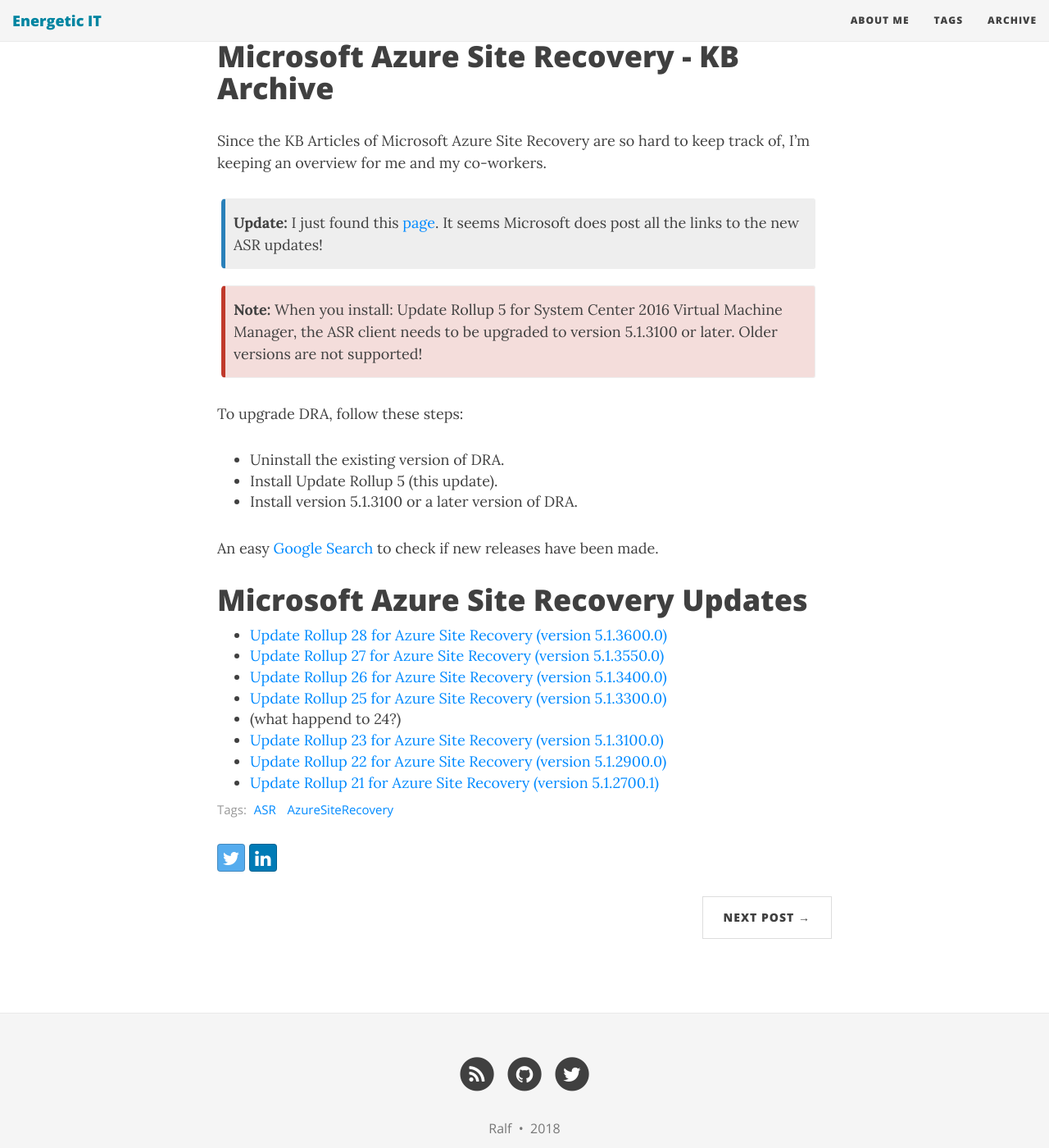
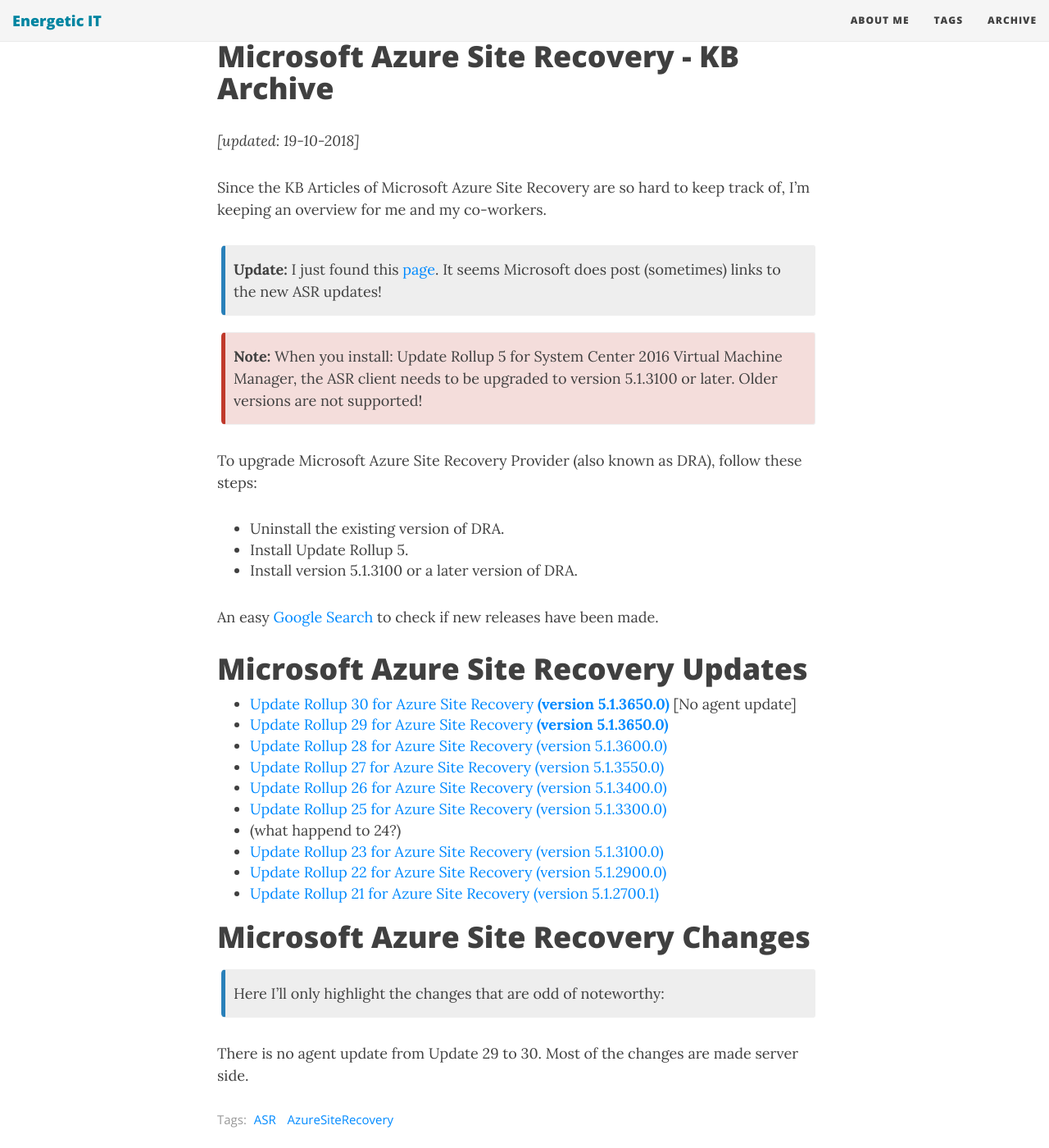
Before and after one commit to energetic-it/energetic-it.github.io, a Jekyll site: the page built from _posts/2018-08-19-microsoft-azure-site-recovery-kb-archive.md, in a window 1280 px wide and 1400 px high, scrolled down 376 px. Shown: the whole window at 82% size. Built offline with Jekyll 4.4.1, drawn with Linux system fonts in a browser that asks for light colours; nearby versions of some CDN libraries.

Commit message:
updated the ASR links

```diff
--- a/_posts/2018-08-19-microsoft-azure-site-recovery-kb-archive.md
+++ b/_posts/2018-08-19-microsoft-azure-site-recovery-kb-archive.md
@@ -9,24 +9,27 @@
 
 # Microsoft Azure Site Recovery - KB Archive
 
+_[updated: 19-10-2018]_
+
 Since the KB Articles of Microsoft Azure Site Recovery are so hard to keep track of, I'm keeping an overview for me and my co-workers.
 
 {: .box-note}
-**Update:** I just found this [page](https://azure.microsoft.com/en-us/updates/?product=site-recovery). It seems Microsoft does post all the links to the new ASR updates!
+**Update:** I just found this [page](https://azure.microsoft.com/en-us/updates/?product=site-recovery). It seems Microsoft does post (sometimes) links to the new ASR updates!
 
 {: .box-error}
 **Note:** When you install: Update Rollup 5 for System Center 2016 Virtual Machine Manager, the ASR client needs to be upgraded to version 5.1.3100 or later. Older versions are not supported!
 
-To upgrade DRA, follow these steps:
+To upgrade Microsoft Azure Site Recovery Provider (also known as DRA), follow these steps:
 
 - Uninstall the existing version of DRA.
-- Install Update Rollup 5 (this update).
+- Install Update Rollup 5.
 - Install version 5.1.3100 or a later version of DRA.
 
 An easy [Google Search](https://www.google.com/search?q=Update+Rollup+*+for+Azure+Site+Recovery+site:https://support.microsoft.com/en-us/help&lr=&hl=en&source=lnt&tbs=sbd:1,qdr:y&sa=X&ved=0ahUKEwiT7fKn9qrbAhVRr6QKHeXNCc0QpwUIIA&biw=1920&bih=974) to check if new releases have been made.
 
 # Microsoft Azure Site Recovery Updates
-
+- [Update Rollup 30 for Azure Site Recovery __(version 5.1.3650.0)__](https://support.microsoft.com/en-us/help/4468181/azure-site-recovery-update-rollup-30) [No agent update]
+- [Update Rollup 29 for Azure Site Recovery __(version 5.1.3650.0)__](https://support.microsoft.com/en-us/help/4466466/update-rollup-29-for-azure-site-recovery)
 - [Update Rollup 28 for Azure Site Recovery (version 5.1.3600.0)](https://support.microsoft.com/en-us/help/4460079/update-rollup-28-for-azure-site-recovery)
 - [Update Rollup 27 for Azure Site Recovery (version 5.1.3550.0)](https://support.microsoft.com/en-us/help/4055712/update-rollup-27-for-azure-site-recovery)
 - [Update Rollup 26 for Azure Site Recovery (version 5.1.3400.0)](https://support.microsoft.com/en-us/help/4344054/update-rollup-26-for-azure-site-recovery)
@@ -35,3 +38,10 @@
 - [Update Rollup 23 for Azure Site Recovery (version 5.1.3100.0)](https://support.microsoft.com/en-us/help/4091311/update-rollup-23-for-azure-site-recovery)
 - [Update Rollup 22 for Azure Site Recovery (version 5.1.2900.0)](https://support.microsoft.com/en-us/help/4072852/update-rollup-22-for-azure-site-recovery)
 - [Update Rollup 21 for Azure Site Recovery (version 5.1.2700.1)](https://support.microsoft.com/en-us/help/4051380/update-rollup-21-for-azure-site-recovery)
+
+# Microsoft Azure Site Recovery Changes
+
+{: .box-note}
+Here I'll only highlight the changes that are odd of noteworthy:
+
+There is no agent update from Update 29 to 30. Most of the changes are made server side.
```
